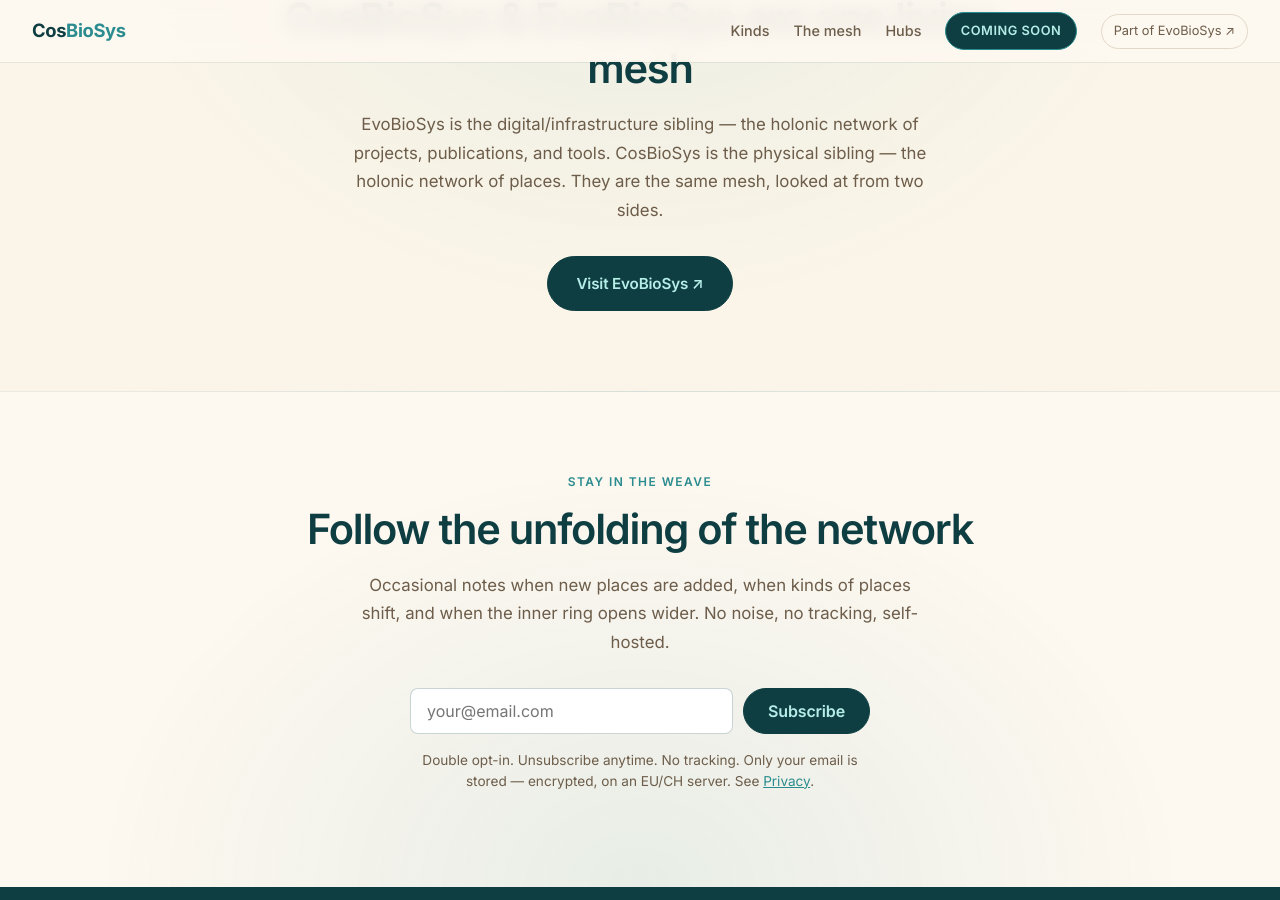
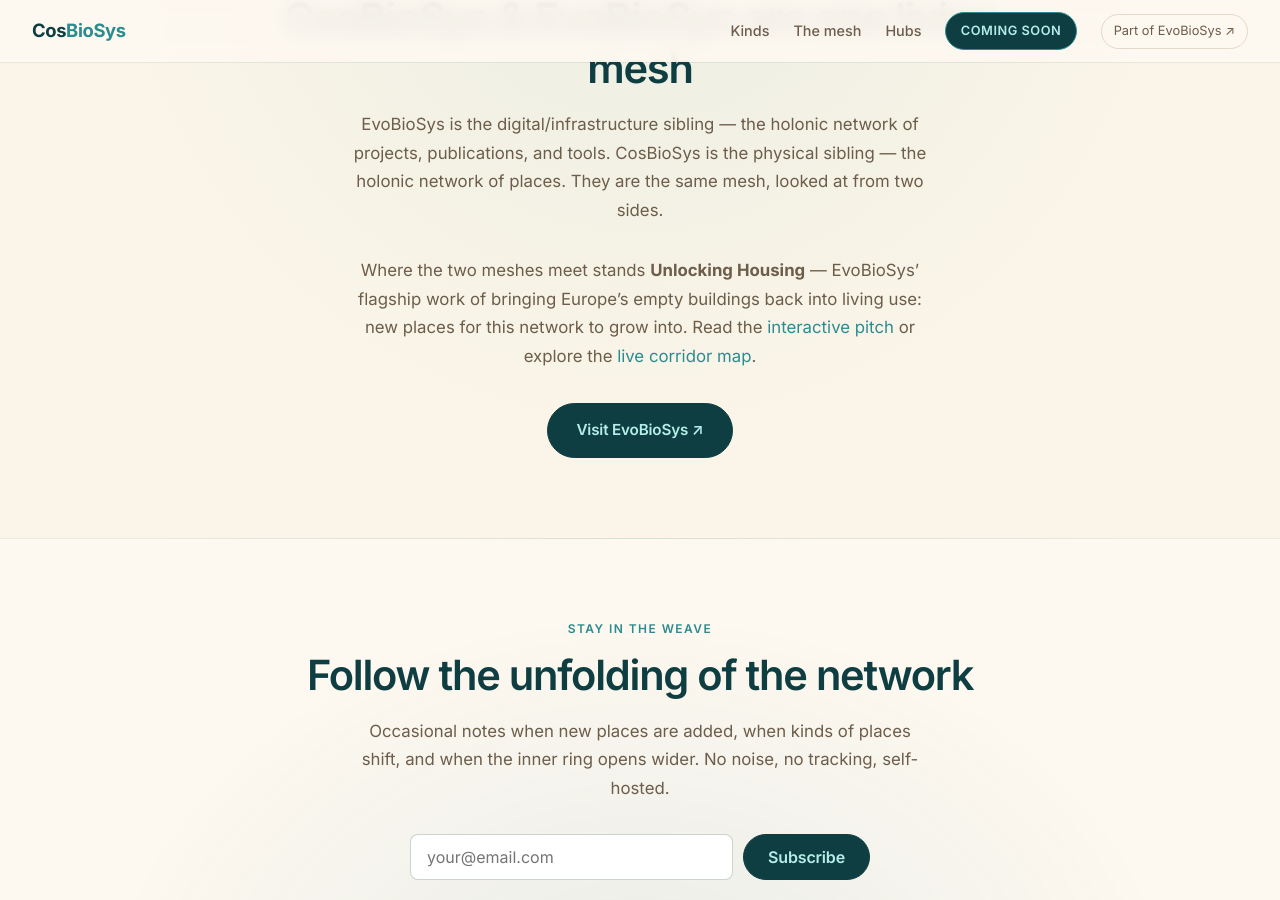
Before and after one commit to Evobiosys/cosiobsys.org, a Jekyll site: the page built from index.html, in a window 1280 px wide and 900 px high, scrolled down 6000 px. Built offline with Jekyll 4.4.1, drawn with Linux system fonts in a browser that asks for light colours.

Commit message:
Reference Unlocking Housing: footer link + siblings-section pitch/live-map links
Co-Authored-By: Claude Fable 5 <noreply@anthropic.com>

```diff
--- a/_layouts/default.html
+++ b/_layouts/default.html
@@ -83,6 +83,7 @@
       <div class="cb-footer-links">
         <a href="https://evobiosys.org" target="_blank" rel="noopener">EvoBioSys</a>
         <a href="https://evobiosys.org/holons/" target="_blank" rel="noopener">Holons</a>
+        <a href="https://evobiosys.org/pitch/unlocking-housing/" target="_blank" rel="noopener">Unlocking Housing</a>
         <a href="https://questhub.eco" target="_blank" rel="noopener">QuestHub</a>
         <a href="/privacy/">Privacy</a>
         <a href="/legal/">Legal</a>
--- a/index.html
+++ b/index.html
@@ -419,6 +419,14 @@ description: >-
       physical sibling &mdash; the holonic network of places. They are the
       same mesh, looked at from two sides.
     </p>
+    <p>
+      Where the two meshes meet stands <strong>Unlocking Housing</strong> &mdash;
+      EvoBioSys&rsquo; flagship work of bringing Europe&rsquo;s empty buildings back
+      into living use: new places for this network to grow into. Read the
+      <a href="https://evobiosys.org/pitch/unlocking-housing/" target="_blank" rel="noopener">interactive pitch</a>
+      or explore the
+      <a href="https://idea2.site/unlocking-housing/" target="_blank" rel="noopener">live corridor map</a>.
+    </p>
     <a href="https://evobiosys.org" class="cb-btn cb-btn-primary" target="_blank" rel="noopener">
       Visit EvoBioSys &#x2197;
     </a>
```
